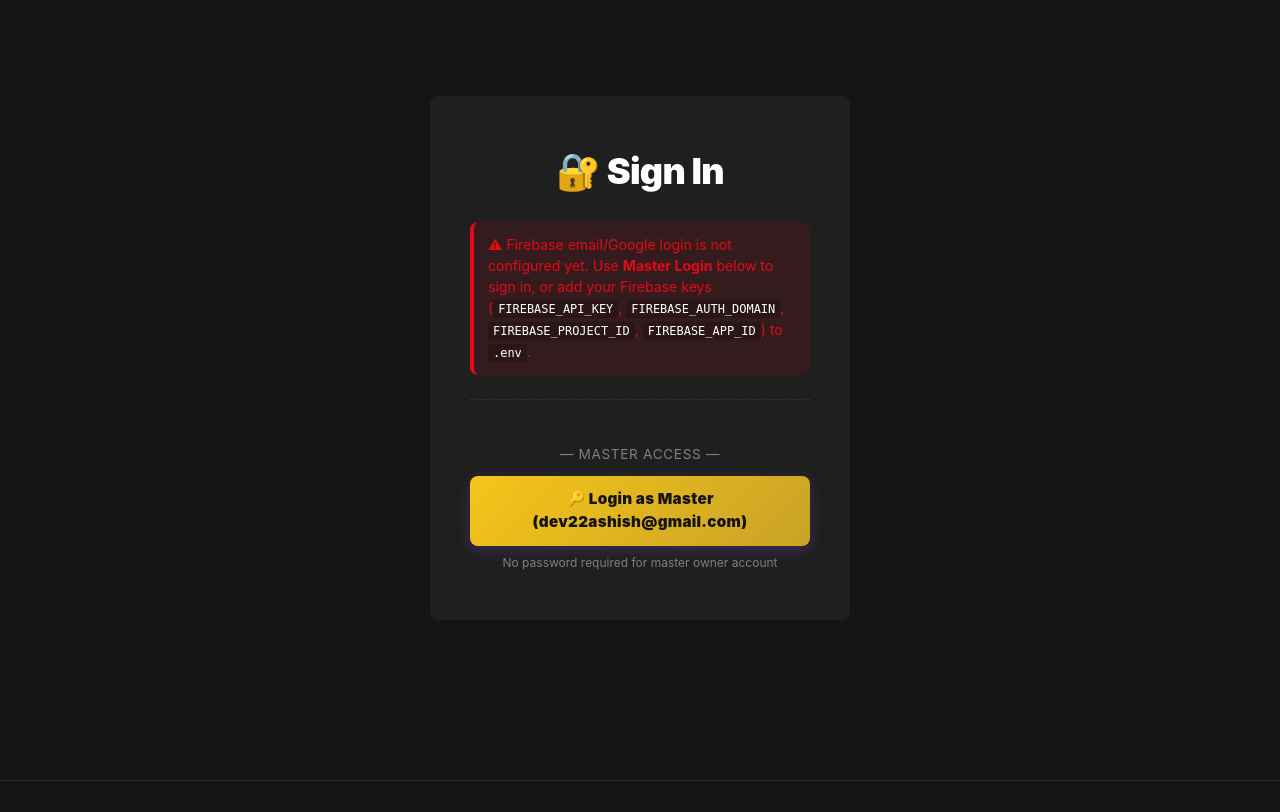
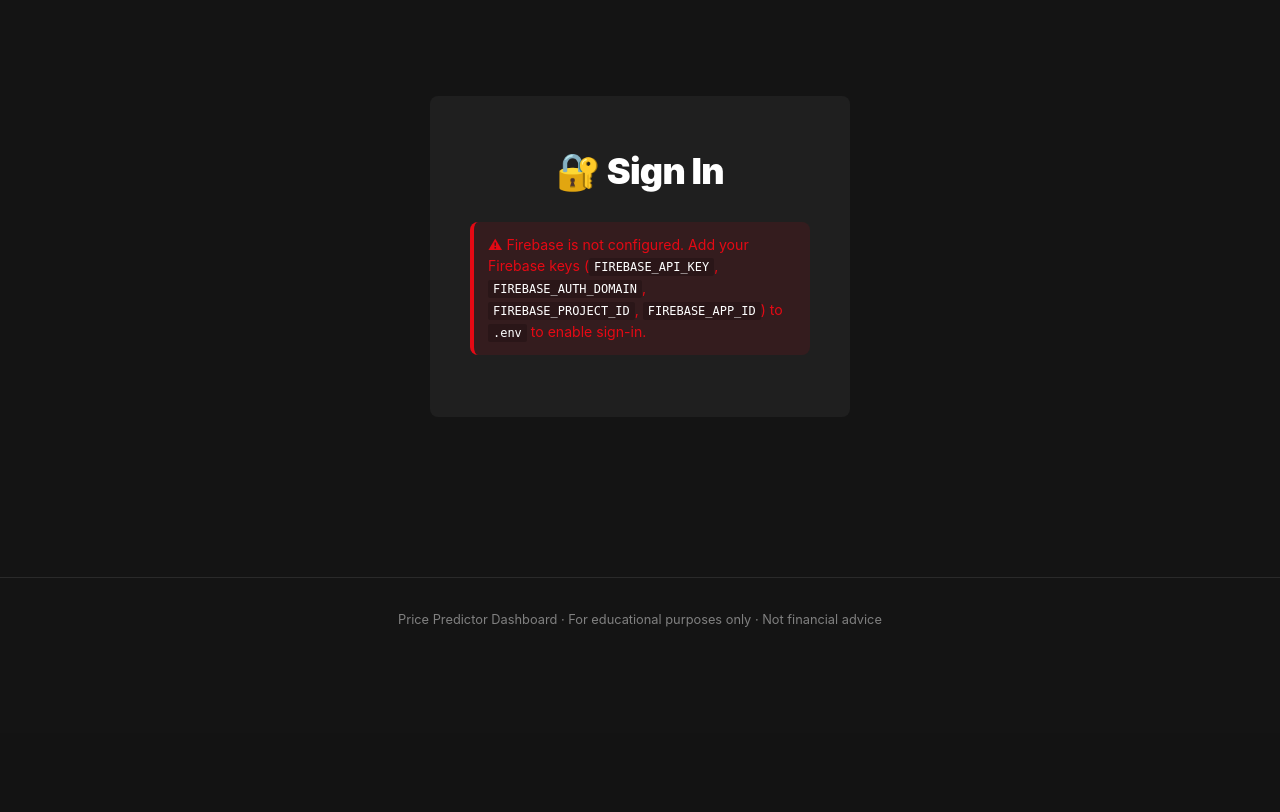
Before and after one commit to DMZ22/Stock-Trader-Pro, a Django app: page /auth/login/ in a window 1280 px wide. Shown: the part 67-879 px from the top of the page. After the commit the page ends 694 px from the top, so only its background shows below. Run offline with Django 5.2, Linux system fonts and the light colour scheme; some libraries are stand-ins or nearby versions.

Commit message:
remove visible master login button; auto-detect master via Firebase email
Master privileges are now granted silently when dev22ashish@gmail.com
logs in through Firebase — no separate button or bypass route needed.

Co-Authored-By: Claude Opus 4.6 (1M context) <noreply@anthropic.com>

```diff
--- a/apps/auth/urls.py
+++ b/apps/auth/urls.py
@@ -7,7 +7,6 @@ urlpatterns = [
     path("login/", views.login_page, name="login"),
     path("signup/", views.signup_page, name="signup"),
     path("session/", views.session_login, name="session"),
-    path("master/", views.master_login, name="master"),
     path("logout/", views.logout_view, name="logout"),
     path("whoami/", views.whoami, name="whoami"),
     # User data endpoints
--- a/apps/auth/views.py
+++ b/apps/auth/views.py
@@ -63,7 +63,6 @@ def login_page(request):
     return render(request, "dashboard/login.html", {
         "firebase_config": _firebase_config(request),
         "next": request.GET.get("next", "/"),
-        "master_email": settings.MASTER_EMAIL,
     })
 
 
@@ -105,23 +104,6 @@ def session_login(request):
         "is_master": _is_master(claims.get("email", "")),
     })
 
-
-@require_GET
-def master_login(request):
-    """
-    Master bypass login. Creates a session directly for MASTER_EMAIL
-    without requiring Firebase. Only works for the configured master email.
-    This is meant for the app owner's personal access.
-    """
-    email = settings.MASTER_EMAIL
-    if not email:
-        return HttpResponseRedirect(reverse("firebase_auth:login"))
-    # Generate a deterministic uid based on master email
-    uid = f"master:{email}"
-    _create_session(request, uid=uid, email=email, name="Master",
-                     picture="", provider="master")
-    next_url = request.GET.get("next", "/")
-    return HttpResponseRedirect(next_url)
 
 
 @require_http_methods(["GET", "POST"])
--- a/apps/dashboard/templates/dashboard/login.html
+++ b/apps/dashboard/templates/dashboard/login.html
@@ -7,9 +7,9 @@
 
   {% if not firebase_config.configured %}
     <div class="auth-error">
-      ⚠ Firebase email/Google login is not configured yet. Use <b>Master Login</b> below to sign in,
-      or add your Firebase keys (<code>FIREBASE_API_KEY</code>, <code>FIREBASE_AUTH_DOMAIN</code>,
-      <code>FIREBASE_PROJECT_ID</code>, <code>FIREBASE_APP_ID</code>) to <code>.env</code>.
+      ⚠ Firebase is not configured. Add your Firebase keys (<code>FIREBASE_API_KEY</code>,
+      <code>FIREBASE_AUTH_DOMAIN</code>, <code>FIREBASE_PROJECT_ID</code>,
+      <code>FIREBASE_APP_ID</code>) to <code>.env</code> to enable sign-in.
     </div>
   {% else %}
     <input type="email" id="email" placeholder="Email" autocomplete="email">
@@ -23,15 +23,6 @@
     <div class="auth-switch">Don't have an account? <a href="{% url 'firebase_auth:signup' %}">Create one</a></div>
   {% endif %}
 
-  {% if master_email %}
-    <div class="master-section">
-      <div class="auth-divider">— Master Access —</div>
-      <a href="{% url 'firebase_auth:master' %}?next={{ next }}" class="btn-primary master-btn">
-        🔑 Login as Master ({{ master_email }})
-      </a>
-      <div class="auth-switch-sub">No password required for master owner account</div>
-    </div>
-  {% endif %}
 </div>
 {% endblock %}
 {% block scripts %}
--- a/config/settings.py
+++ b/config/settings.py
@@ -20,7 +20,7 @@ if env_file.is_file():
 
 SECRET_KEY = env("DJANGO_SECRET_KEY", default="dev-insecure-key-replace-in-production")
 DEBUG = env("DJANGO_DEBUG")
-ALLOWED_HOSTS = ["*"]  # Safe: Django runs behind reverse proxy in production
+ALLOWED_HOSTS = ["*"]
 
 INSTALLED_APPS = [
     "django.contrib.admin",
--- a/static/css/app.css
+++ b/static/css/app.css
@@ -370,9 +370,6 @@ code { background: var(--bg-input); padding: 2px 6px; border-radius: 3px; font-s
 .google-btn { background: #FFFFFF !important; color: #141414 !important; display: flex; align-items: center; justify-content: center; gap: 10px; border: 1px solid var(--border) !important; }
 .google-btn:hover { background: #F5F5F5 !important; transform: none !important; }
 
-.master-section { margin-top: 24px; padding-top: 24px; border-top: 1px dashed var(--border); }
-.master-btn { background: linear-gradient(135deg, var(--gold), #C9A227) !important; color: #141414 !important; display: block; text-align: center; text-decoration: none !important; font-weight: 900 !important; letter-spacing: 0.02em; }
-.master-btn:hover { background: linear-gradient(135deg, #F7D02C, #B8921F) !important; color: #141414 !important; }
 
 .user-badge { display: flex; align-items: center; gap: 10px; color: var(--text-muted); font-size: 0.85rem; padding-left: 12px; border-left: 1px solid var(--border-light); }
 .user-badge .user-email { color: var(--text); font-weight: 500; }
```
